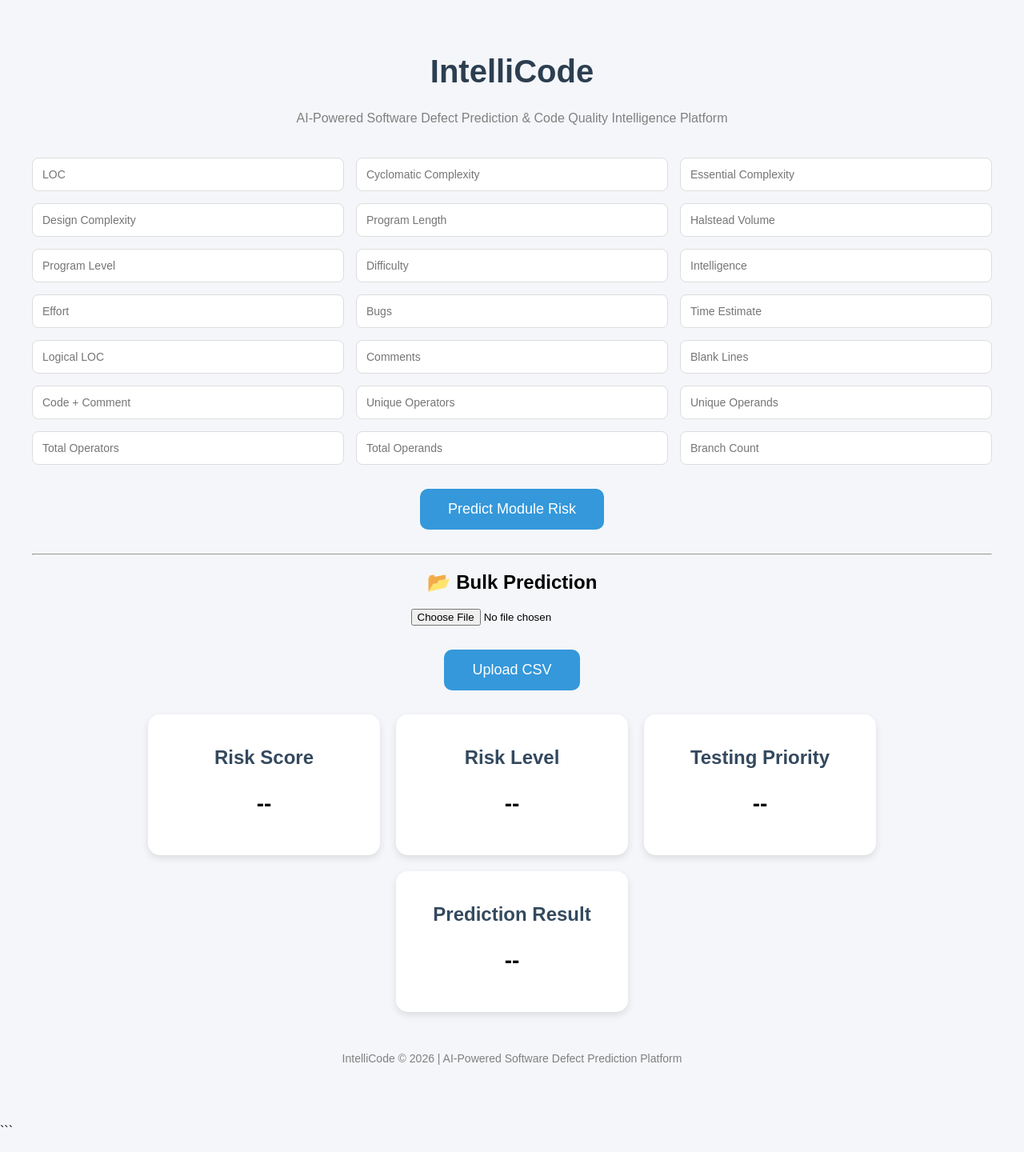
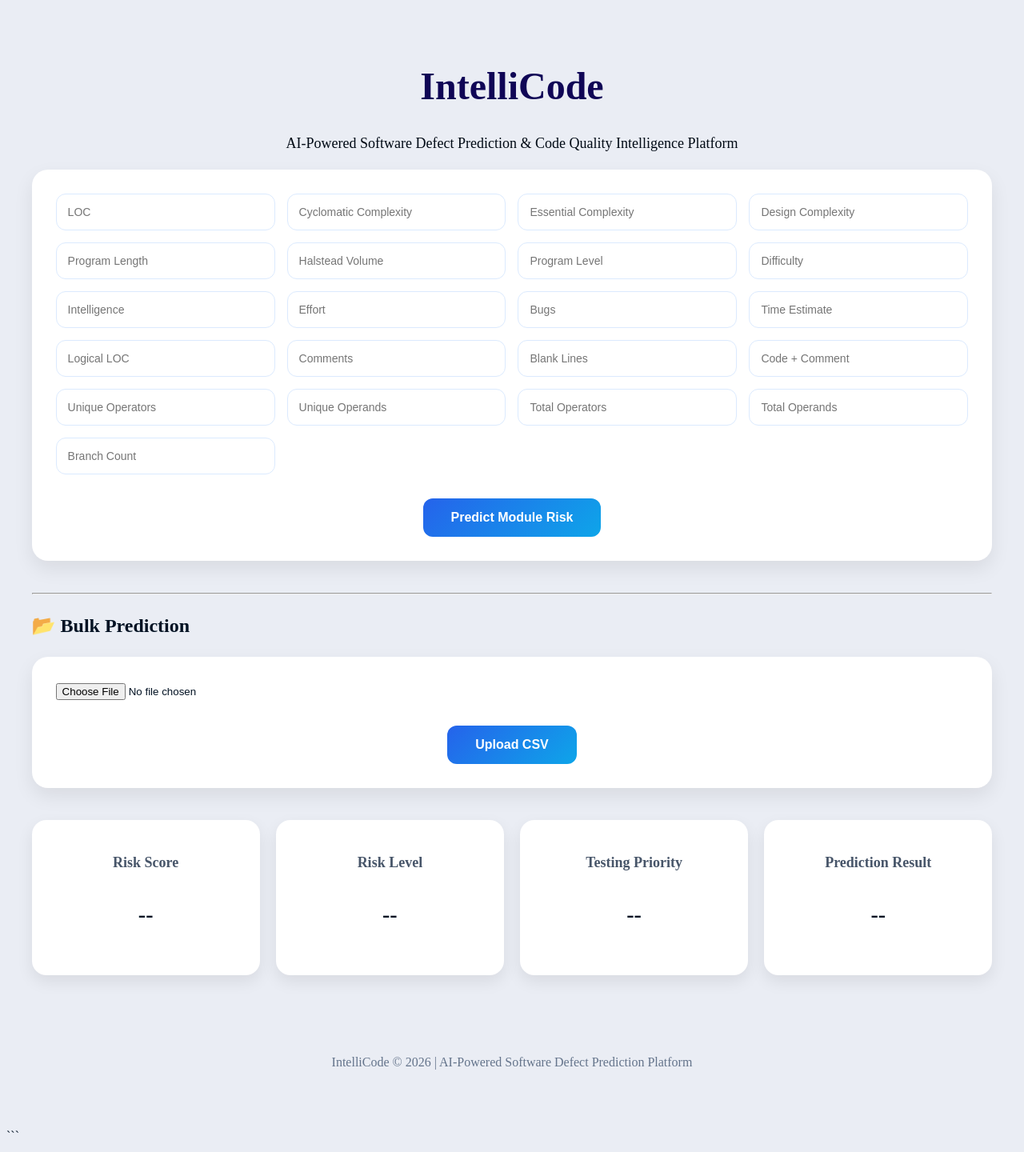
Before and after one commit to DEEPIKA0620/Intellicode, a Flask app: page / in a window 1280 px wide. Shown: the whole page at 80% size. Before the commit the page ends 1409 px from the top, so only its background shows below. Run offline with Flask 3, Linux system fonts and the light colour scheme; parts of the project's set-up code (start-up, migrations or seed data) failed here and were passed over.

Commit message:
Updated css file for better look

```diff
--- a/reports/prediction_history.csv
+++ b/reports/prediction_history.csv
@@ -15,3 +15,6 @@
 58.0,Medium,Priority 2,Defective Module
 56.0,Medium,Priority 2,Defective Module
 56.0,Medium,Priority 2,Defective Module
+64.0,High,Priority 1,Defective Module
+45.0,Medium,Priority 2,Healthy Module
+57.0,Medium,Priority 2,Defective Module
--- a/static/style.css
+++ b/static/style.css
@@ -1,400 +1,480 @@
-body{
-    font-family: Arial, sans-serif;
-    background-color: #f4f6f9;
-    margin: 0;
-    padding: 0;
+css
+/* =========================
+   INTELLICODE V2
+   Professional UI
+========================= */
+
+*{
+    margin:0;
+    padding:0;
+    box-sizing:border-box;
+    font-family:'Segoe UI',sans-serif;
 }
 
-.container{
-    text-align: center;
-    padding: 40px;
+body{
+    background:#eaedf4;
+    color:#021223;
+    line-height:1.6;
 }
 
+/* =========================
+   MAIN CONTAINER
+========================= */
+
+.container{
+    width:95%;
+    max-width:1400px;
+    margin:auto;
+    padding:30px;
+}
+
+/* =========================
+   HEADER
+========================= */
+
 h1{
-    color: #2c3e50;
-    font-size: 40px;
+    text-align:center;
+    font-size:3rem;
+    color:rgb(16, 6, 86);
+    margin-bottom:10px;
 }
 
 .subtitle{
-    color: gray;
-    margin-bottom: 40px;
+    text-align:center;
+    color:#010a15;
+    font-size:18px;
 }
 
+.hero{
+    background:linear-gradient(
+        135deg,
+        #2563eb,
+        #0ea5e9
+    );
+
+    padding:50px;
+    border-radius:20px;
+
+    margin-bottom:40px;
+
+    box-shadow:0 15px 30px rgba(37,99,235,0.2);
+}
+
+/* =========================
+   SECTION TITLES
+========================= */
+
+.section-title{
+    font-size:28px;
+    color:#1e293b;
+    margin-bottom:20px;
+    text-align:center;
+}
+
+/* =========================
+   FORM
+========================= */
+
+form{
+    background:white;
+    padding:30px;
+    border-radius:20px;
+
+    box-shadow:
+    0 10px 25px rgba(0,0,0,0.08);
+
+    margin-bottom:40px;
+}
+
+.input-grid{
+    display:grid;
+
+    grid-template-columns:
+    repeat(auto-fit,minmax(250px,1fr));
+
+    gap:15px;
+}
+
+.input-grid input{
+    padding:14px;
+
+    border:1px solid #dbeafe;
+
+    border-radius:12px;
+
+    font-size:14px;
+
+    transition:0.3s;
+}
+
+.input-grid input:focus{
+    outline:none;
+
+    border-color:#2563eb;
+
+    box-shadow:
+    0 0 0 4px rgba(37,99,235,0.1);
+}
+
+/* =========================
+   BUTTONS
+========================= */
+
+.predict-btn{
+    display:block;
+
+    margin:30px auto 0;
+
+    padding:15px 35px;
+
+    border:none;
+
+    border-radius:12px;
+
+    background:
+    linear-gradient(
+        135deg,
+        #2563eb,
+        #0ea5e9
+    );
+
+    color:white;
+
+    font-size:16px;
+
+    font-weight:bold;
+
+    cursor:pointer;
+
+    transition:0.3s;
+}
+
+.predict-btn:hover{
+    transform:translateY(-2px);
+
+    box-shadow:
+    0 10px 20px rgba(37,99,235,0.25);
+}
+
+/* =========================
+   DASHBOARD CARDS
+========================= */
+
 .dashboard{
-    display: flex;
-    justify-content: center;
-    gap: 20px;
-    flex-wrap: wrap;
+    display:grid;
+
+    grid-template-columns:
+    repeat(auto-fit,minmax(220px,1fr));
+
+    gap:20px;
+
+    margin-top:40px;
 }
 
 .card{
-    background: white;
-    width: 250px;
-    padding: 20px;
-    border-radius: 15px;
+    background:white;
 
-    box-shadow: 0px 4px 10px rgba(0,0,0,0.1);
+    border-radius:18px;
+
+    padding:25px;
+
+    text-align:center;
+
+    box-shadow:
+    0 8px 20px rgba(0,0,0,0.08);
+
+    transition:0.3s;
+}
+
+.card:hover{
+    transform:translateY(-5px);
 }
 
 .card h2{
-    color: #34495e;
+    font-size:18px;
+    margin-bottom:15px;
+    color:#475569;
 }
 
 .card p{
-    font-size: 28px;
-    font-weight: bold;
+    font-size:28px;
+    font-weight:bold;
 }
 
-.predict-btn{
-    margin-top: 40px;
-
-    padding: 15px 30px;
-
-    border: none;
-
-    background-color: #3498db;
-
-    color: white;
-
-    border-radius: 10px;
-
-    font-size: 18px;
-
-    cursor: pointer;
-}
-
-.predict-btn:hover{
-    background-color: #2980b9;
-}
-.input-grid{
-display:grid;
-grid-template-columns:repeat(3,1fr);
-gap:15px;
-margin:30px 0;
-}
-
-.input-grid input{
-padding:12px;
-border:1px solid #ddd;
-border-radius:8px;
-font-size:14px;
-}
+/* =========================
+   RISK COLORS
+========================= */
 
 .low-risk{
-color: green;
-font-weight: bold;
-font-size: 24px;
+    color:#16a34a;
+    font-weight:bold;
 }
 
 .medium-risk{
-color: orange;
-font-weight: bold;
-font-size: 24px;
+    color:#f59e0b;
+    font-weight:bold;
 }
 
 .high-risk{
-color: red;
-font-weight: bold;
-font-size: 24px;
+    color:#dc2626;
+    font-weight:bold;
 }
 
+/* =========================
+   PROGRESS BAR
+========================= */
+
 .progress-container{
-width: 100%;
-height: 15px;
-background: #e0e0e0;
-border-radius: 20px;
-margin-top: 15px;
-overflow: hidden;
+    width:100%;
+    height:16px;
+
+    background:#e2e8f0;
+
+    border-radius:30px;
+
+    overflow:hidden;
+
+    margin-top:15px;
 }
 
 .progress-bar{
-height: 100%;
-background: #3498db;
-border-radius: 20px;
+    height:100%;
+
+    background:
+    linear-gradient(
+        90deg,
+        #2563eb,
+        #0ea5e9
+    );
 }
 
-.input-grid{
-display: grid;
-grid-template-columns: repeat(3,1fr);
-gap: 15px;
-margin: 30px 0;
+/* =========================
+   AI EXPLANATION
+========================= */
+
+.explanation-card{
+    background:white;
+
+    margin-top:40px;
+
+    padding:35px;
+
+    border-radius:20px;
+
+    box-shadow:
+    0 8px 20px rgba(0,0,0,0.08);
 }
 
-.input-grid input{
-padding: 12px;
-border: 1px solid #ddd;
-border-radius: 8px;
-font-size: 14px;
+.explanation-card h2{
+    text-align:center;
+    margin-bottom:25px;
 }
 
-.risk-factors{
-    margin-top:30px;
-    padding:25px;
-    text-align:left;
+.explanation-card h3{
+    margin-top:20px;
+    color:#1e293b;
 }
 
-.risk-factors h2{
-    text-align:center;
-    margin-bottom:20px;
+.factor-list,
+.action-list{
+    padding-left:20px;
 }
 
-.risk-factors ul{
-    line-height:2;
-    font-size:18px;
+.factor-list li,
+.action-list li{
+    margin-bottom:10px;
 }
 
-/* Prediction Result Card */
+.assessment-box{
+    background:#eff6ff;
 
-.prediction-card{
-    width: 400px;
-    margin: 30px auto;
-    text-align: center;
+    border-left:5px solid #2563eb;
+
+    padding:20px;
+
+    border-radius:10px;
+
+    margin-top:20px;
 }
 
-/* Risk Factors Panel */
+/* =========================
+   FEATURE IMPORTANCE CHART
+========================= */
 
-.risk-factors{
-    width: 700px;
-    margin: 30px auto;
-    padding: 25px;
-    background: white;
-    border-radius: 15px;
-    box-shadow: 0px 3px 10px rgba(0,0,0,0.1);
-    text-align: left;
+.chart-section{
+    text-align:center;
+    margin:30px 0;
 }
 
-.risk-factors h2{
-    color: #2c3e50;
-    margin-bottom: 15px;
+.importance-chart{
+    max-width:100%;
+    border-radius:15px;
 }
 
-.risk-factors ul{
-    line-height: 2;
+/* =========================
+   ANALYTICS
+========================= */
+
+.analytics-dashboard{
+    display:grid;
+
+    grid-template-columns:
+    repeat(auto-fit,minmax(220px,1fr));
+
+    gap:20px;
+
+    margin:40px 0;
 }
 
-/* Risk Colors */
+.analytics-card{
+    background:white;
 
-.low-risk{
-    color: green;
-    font-weight: bold;
+    padding:25px;
+
+    text-align:center;
+
+    border-radius:15px;
+
+    box-shadow:
+    0 8px 20px rgba(0,0,0,0.08);
 }
 
-.medium-risk{
-    color: orange;
-    font-weight: bold;
+.analytics-card h3{
+    color:#64748b;
 }
 
-.high-risk{
-    color: red;
-    font-weight: bold;
+.analytics-card p{
+    font-size:30px;
+    font-weight:bold;
+    color:#2563eb;
 }
 
-/* Center Predict Button */
+/* =========================
+   TABLES
+========================= */
 
-.predict-btn{
-    display: block;
-    margin: 30px auto;
-    padding: 15px 35px;
-    border: none;
-    border-radius: 10px;
-    background: #3498db;
-    color: white;
-    font-size: 18px;
-    cursor: pointer;
+.table-card,
+.risk-table-card,
+.chart-card{
+    background:white;
+
+    padding:30px;
+
+    border-radius:20px;
+
+    margin-top:35px;
+
+    box-shadow:
+    0 8px 20px rgba(0,0,0,0.08);
 }
 
-.predict-btn:hover{
-    background: #2980b9;
-}
-
-/* Footer */
-
-footer{
-    margin-top: 50px;
-    text-align: center;
-    color: gray;
-    font-size: 14px;
-    padding-bottom: 20px;
-}
-
-.history-section{
-    width:80%;
-    margin:40px auto;
+.table-container{
+    overflow-x:auto;
 }
 
 table{
     width:100%;
     border-collapse:collapse;
-    background:white;
 }
 
-th, td{
-    border:1px solid #ddd;
+th{
+    background:#2563eb;
+    color:white;
+
+    padding:14px;
+}
+
+td{
     padding:12px;
+    border-bottom:1px solid #e2e8f0;
+}
+
+tr:nth-child(even){
+    background:#f8fafc;
+}
+
+tr:hover{
+    background:#eef6ff;
+}
+
+/* =========================
+   DOWNLOAD SECTION
+========================= */
+
+.download-section{
+    text-align:center;
+    margin-top:30px;
+}
+
+/* =========================
+   PIE CHART
+========================= */
+
+.chart-card{
     text-align:center;
 }
 
-th{
-    background:#3498db;
-    color:white;
+.chart-card img{
+    max-width:100%;
+    border-radius:15px;
 }
 
-.explanation-card {
-    width: 90% !important;
-    max-width: 1200px;
-    margin: 40px auto;
-    padding: 30px;
-
-    background: white;
-    border-radius: 15px;
-
-    box-shadow: 0 4px 15px rgba(0,0,0,0.1);
-
-    text-align: left;
-}
-
-.explanation-card h2 {
-    text-align: center;
-}
-.explanation-card h3{
-    color:#2c3e50;
-    margin-top:20px;
-    color: #2c3e50;
-    margin-bottom: 25px;
-}
-
-.factor-list,
-.action-list {
-    padding-left:25px;
-}
-
-.chart-section {
-    text-align: center;
-    margin: 30px 0;
-}
-
-.importance-chart {
-    max-width: 100%;
-    border-radius: 10px;
-}
-
-.assessment-box {
-    background: #f8f9fa;
-    padding: 20px;
-    border-left: 5px solid #3498db;
-    border-radius: 10px;
-    margin-top: 15px;
-}
-
-.assessment-box p {
-    margin: 0;
-    line-height: 1.8;
-    font-size: 16px;
-}
-
-.analytics-dashboard{
-    display:flex;
-    justify-content:center;
-    gap:20px;
-    flex-wrap:wrap;
-    margin:40px 0;
-}
-
-.analytics-card{
-    background:white;
-    width:220px;
-    padding:20px;
-    border-radius:15px;
-    text-align:center;
-    box-shadow:0px 4px 10px rgba(0,0,0,0.1);
-}
-
-.analytics-card h3{
-    color:#2c3e50;
-    margin-bottom:10px;
-}
-
-.analytics-card p{
-    font-size:28px;
-    font-weight:bold;
-    color:#3498db;
-}
-
-/* ==========================
-   BULK RESULTS DASHBOARD
-========================== */
-
-.table-card{
-    background:white;
-    padding:30px;
-    margin-top:40px;
-    border-radius:20px;
-    box-shadow:0 4px 15px rgba(0,0,0,0.1);
-    overflow-x:auto;
-}
-
-.table-card h2{
-    margin-bottom:20px;
-    color:#2c3e50;
-}
-
-.table-card table{
-    width:100%;
-    border-collapse:collapse;
-}
-
-.table-card th{
-    background:#3498db;
-    color:white;
-    padding:12px;
-}
-
-.table-card td{
-    padding:10px;
-    border:1px solid #ddd;
-}
-
-.table-card tr:nth-child(even){
-    background:#f8f9fa;
-}
+/* =========================
+   BACK BUTTON
+========================= */
 
 .back-btn{
     display:inline-block;
+
     margin-top:30px;
+
+    text-decoration:none;
+
     padding:12px 25px;
-    background:#3498db;
+
+    background:#2563eb;
+
     color:white;
-    text-decoration:none;
+
     border-radius:10px;
+
     font-weight:bold;
 }
 
 .back-btn:hover{
-    background:#2980b9;
+    background:#1d4ed8;
 }
 
-.table-container{
-    overflow-x:auto;
-    margin-top:20px;
+/* =========================
+   FOOTER
+========================= */
+
+footer{
+    text-align:center;
+
+    margin-top:60px;
+
+    padding:20px;
+
+    color:#64748b;
 }
 
-.results-table{
-    width:100%;
-    border-collapse:collapse;
-    font-size:14px;
+/* =========================
+   MOBILE
+========================= */
+
+@media(max-width:768px){
+
+    h1{
+        font-size:2rem;
+    }
+
+    .hero{
+        padding:30px;
+    }
+
+    .container{
+        padding:15px;
+    }
+
 }
-
-.results-table th{
-    background:#3498db;
-    color:white;
-    padding:12px;
-}
-
-.results-table td{
-    padding:10px;
-    border:1px solid #ddd;
-}
-
-.results-table tr:nth-child(even){
-    background:#f8f9fa;
-}
```
